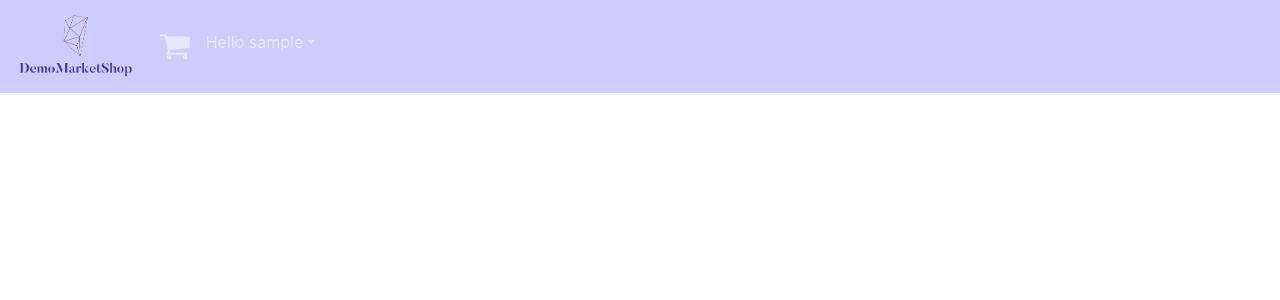
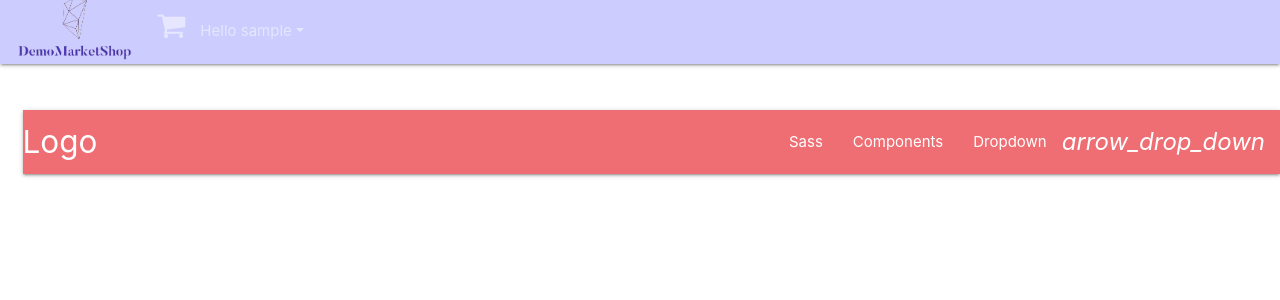
Before and after one commit to danmalmx/DemoMarketShop_final, an Angular app in the folder Angular/: page / in a window 1280 px wide. Shown: the top 300 px of the page. Built offline with nearby package versions, Linux system fonts and the light colour scheme; no server answers; sample sign-in values are in the browser's storage.

Commit message:
[WIP] refactor navbar (using materialize)

```diff
--- a/Angular/angular.json
+++ b/Angular/angular.json
@@ -25,13 +25,16 @@
             ],
             "styles": [
               "src/styles.css",
+              "node_modules/materialize-css/dist/css/materialize.min.css",
+              "node_modules/@mdi/font/css/materialdesignicons.min.css",
               "node_modules/bootstrap/dist/css/bootstrap.css",
               "node_modules/ngx-toastr/toastr.css"
             ],
             "scripts": [
               "node_modules/jquery/dist/jquery.min.js",
               "node_modules/popper.js/dist/umd/popper.min.js",
-              "node_modules/bootstrap/dist/js/bootstrap.min.js"
+              "node_modules/bootstrap/dist/js/bootstrap.min.js",
+              "node_modules/materialize-css/dist/js/materialize.min.js"
             ]
           },
           "configurations": {
--- a/Angular/package.json
+++ b/Angular/package.json
@@ -22,10 +22,12 @@
     "@angular/platform-browser-dynamic": "~8.2.0",
     "@angular/router": "~8.2.0",
     "@auth0/angular-jwt": "^3.0.0",
+    "@mdi/font": "^4.2.95",
     "@ng-bootstrap/ng-bootstrap": "^5.1.0",
     "angular2-jwt": "^0.2.3",
     "bootstrap": "^4.3.1",
     "jquery": "^3.4.1",
+    "ngx-materialize": "^6.1.3",
     "ngx-toastr": "^10.0.4",
     "popper.js": "^1.15.0",
     "rxjs": "~6.4.0",
--- a/Angular/src/app/bs-navbar/bs-navbar.component.css
+++ b/Angular/src/app/bs-navbar/bs-navbar.component.css
@@ -1,49 +1,8 @@
+.body {
+  margin-left: 2rem;
+}
 .navbar{
     color: #ccccff !important  ;
     background-color: #ccccff !important  ;
     cursor: pointer;
 }
-
-.sidenav {
-    height: 100%;
-    width: 0;
-    position: fixed;
-    z-index: 1;
-    top: 0;
-    left: 0;
-    background-color: #111;
-    overflow-x: hidden;
-    transition: 0.5s;
-    padding-top: 60px;
-  }
-
-  .sidenav a {
-    padding: 8px 8px 8px 32px;
-    text-decoration: none;
-    font-size: 25px;
-    color: #818181;
-    display: block;
-    transition: 0.3s;
-  }
-
-  .sidenav a:hover {
-    color: #f1f1f1;
-  }
-
-  .sidenav .closebtn {
-    position: absolute;
-    top: 0;
-    right: 25px;
-    font-size: 36px;
-    margin-left: 50px;
-  }
-
-  #main {
-    transition: margin-left .5s;
-    padding: 16px;
-  }
-
-  @media screen and (max-height: 450px) {
-    .sidenav {padding-top: 15px;}
-    .sidenav a {font-size: 18px;}
-  }
--- a/Angular/src/app/bs-navbar/bs-navbar.component.html
+++ b/Angular/src/app/bs-navbar/bs-navbar.component.html
@@ -1,50 +1,56 @@
- <!-- <nav class="navbar navbar-expand-md navbar-light bg-light fixed-top">
-    <a class="navbar-brand" routerLink="/products/products"> <img src="../../assets/img/DMS.png" alt="DMS"></a>
-    <button class="navbar-toggler" type="button" data-toggle="collapse" data-target="#navbarsExampleDefault"
-      aria-controls="navbarsExampleDefault" aria-expanded="false" aria-label="Toggle navigation">
-      <span class="navbar-toggler-icon"></span>
-    </button>
-
-    <div class="collapse navbar-collapse" id="navbarsExampleDefault">
-      <div class="navbar-nav mr-auto">
-        <li class="nav-item">
-          <a *ngIf="!service.isAdminLoggedIn()" class="nav-link" routerLink="/shopping-cart">Shopping Cart</a>
-        </li>
-
-        <ul ngbDropdown class="nav-item dropdown">
-          <a ngbDropdownToggle class="nav-link dropdown-toggle" id="dropdown01" data-toggle="dropdown"
-            aria-haspopup="true" aria-expanded="false" ng-controller="register"> Hello {{ username }}</a>
-          <div ngbDropdownMenu class="dropdown-menu" aria-labelledby="dropdown01">
-        <li *ngIf="!service.isLoggedIn()"><a class="dropdown-item" routerLink="/user/login">LogIn</a></li>
-        <li *ngIf="!service.isAdminLoggedIn()"><a class="dropdown-item" routerLink="/products/products">Products</a></li>
-        <li *ngIf="!service.isAdminLoggedIn()"><a class="dropdown-item" routerLink="/shopping-cart">Shopping list</a></li>
-        <li *ngIf="service.isAdminLoggedIn()"><a class="dropdown-item" routerLink="/admin/admin-orders">Admin - Orders</a>
-        </li>
-        <li *ngIf="service.isAdminLoggedIn()"><a class="dropdown-item" routerLink="/admin/admin-products">Admin
-            Products</a>
-        </li>
-        <li *ngIf="service.isLoggedIn()"><a class="dropdown-item" (click)="onLogout()" routerLink="/user/login">Logout</a>
-        </li>
-    </div>
-  </ul>
-  </div>
-    </div>
-  </nav> -->
-
-  <nav class="navbar navbar-expand-md navbar-dark bg-dark fixed-top">
+<!-- <nav nav class="navbar navbar-expand-md navbar-dark bg-dark fixed-top">
     <a class="navbar-brand" routerLink="/products/products"><img src="../../assets/img/DMS4.png" alt="DMS"></a>
     <button class="navbar-toggler" type="button" data-toggle="collapse" data-target="#navbarsExampleDefault" aria-controls="navbarsExampleDefault" aria-expanded="false" aria-label="Toggle navigation">
       <span class="navbar-toggler-icon"></span>
     </button>
+  </nav>
 
-    <div class="collapse navbar-collapse" id="navbarsExampleDefault">
-      <div class="navbar-nav">
-        <li class="nav-item">
+  <ul id="slide-out" class="sidenav">
+      <li><a href="#!">First Sidebar Link</a></li>
+      <li><a href="#!">Second Sidebar Link</a></li>
+      <li class="no-padding">
+        <ul class="collapsible collapsible-accordion">
+          <li>
+            <a class="collapsible-header">Dropdown<i class="material-icons">arrow_drop_down</i></a>
+            <div class="collapsible-body">
+              <ul>
+                <li><a href="#!">First</a></li>
+                <li><a href="#!">Second</a></li>
+                <li><a href="#!">Third</a></li>
+                <li><a href="#!">Fourth</a></li>
+              </ul>
+            </div>
+          </li>
+        </ul>
+      </li>
+    </ul>
+    <ul class="right hide-on-med-and-down">
+      <li><a href="#!">First Sidebar Link</a></li>
+      <li><a href="#!">Second Sidebar Link</a></li>
+      <li><a class="dropdown-trigger" href="#!" data-target="dropdown1">Dropdown<i class="material-icons right">arrow_drop_down</i></a></li>
+      <ul id='dropdown1' class='dropdown-content'>
+        <li><a href="#!">First</a></li>
+        <li><a href="#!">Second</a></li>
+        <li><a href="#!">Third</a></li>
+        <li><a href="#!">Fourth</a></li>
+      </ul>
+    </ul>
+    <a href="#" data-target="slide-out" class="sidenav-trigger"><i class="material-icons">menu</i></a>
+
+   -->
+<nav class="navbar navbar-expand-md navbar-dark bg-dark fixed-top right hide-on-med-and-down">
+
+  <div class="collapse navbar-collapse" id="navbarsExampleDefault">
+    <div class="navbar-nav">
+        <a class="navbar-brand right hide-on-med-and-down" routerLink="/products/products" id="nav-mobile"><img src="../../assets/img/DMS4.png" alt="DMS"></a>
+        <button class="navbar-toggler" type="button" data-toggle="collapse" data-target="#navbarsExampleDefault" aria-controls="navbarsExampleDefault" aria-expanded="false" aria-label="Toggle navigation">
+          <span class="navbar-toggler-icon"></span>
+        </button>
+        <li class="nav">
           <a *ngIf="!service.isAdminLoggedIn()" class="nav-link" routerLink="/shopping-cart"><i class="fa fa-shopping-cart fa-2x"></i></a>
         </li>
-
-          <li class="nav-item dropdown ml-auto">
-            <a class="nav-link dropdown-toggle" id="dropdown01" data-toggle="dropdown" aria-haspopup="true" aria-expanded="false">Hello {{username}}</a>
+        <ul id="nav-mobile" class="right hide-on-med-and-down">
+            <a class="right hide-on-med-and-down nav-link dropdown-toggle" id="dropdown01" data-toggle="dropdown" aria-haspopup="true" aria-expanded="false">Hello {{username}}</a>
           <div class="dropdown-menu dropdown-menu-right" aria-labelledby="dropdown01">
             <a *ngIf="!service.isLoggedIn()" class="dropdown-item" routerLink="/user/login">LogIn</a>
             <a *ngIf="!service.isAdminLoggedIn()" class="dropdown-item" routerLink="/products/products">Products</a>
@@ -54,7 +60,7 @@
           <div class="dropdown-divider"></div>
             <a *ngIf="service.isLoggedIn()" class="dropdown-item" (click)="onLogout()" routerLink="/user/login">Logout</a>
           </div>
-        </li>
+        </ul>
       </div>
     </div>
   </nav>
@@ -75,29 +81,42 @@
     </div>
     </li>
     </ul> -->
-<!--
-    <div id="mySidenav" class="sidenav">
-        <a href="javascript:void(0)" class="closebtn" onclick="closeNav()">&times;</a>
-        <a href="#">About</a>
-        <a href="#">Services</a>
-        <a href="#">Clients</a>
-        <a href="#">Contact</a>
-      </div>
 
-      <div id="main">
-        <span style="font-size:30px;cursor:pointer" onclick="openNav()">&#9776; open</span>
-      </div>
+<!-- <nav>
+  <div class="navbar-fixed ">
+    <a routerLink="/products/products" class="brand-logo"><img src="../../assets/img/DMS4.png" alt="DMS"></a>
+    <ul id="nav-mobile" class="right hide-on-med-and-down">
+        <ul id="dropdown2" class="dropdown-content">
+            <li><a *ngIf="!service.isLoggedIn()" class="dropdown-item" routerLink="/user/login">LogIn</a></li>
+            <li><a *ngIf="!service.isAdminLoggedIn()" routerLink="/products/products">Products</a></li>
+            <li><a *ngIf="service.isAdminLoggedIn()" routerLink="/admin/admin-orders">Admin Orders</a></li>
+            <li><a *ngIf="service.isAdminLoggedIn()" routerLink="/admin/admin-products">Admin Products</a></li>
+            <li><a *ngIf="!service.isAdminLoggedIn()" routerLink="/products/products">Products</a></li>
+            <li><a *ngIf="service.isLoggedIn()" (click)="onLogout()" routerLink="/user/login">Logout</a></li>
+            <li><a class="dropdown-trigger" href="#!" data-target="dropdown1">Dropdown<i class="material-icons right">arrow_drop_down</i></a></li>
 
-    <script>
-function openNav() {
-  document.getElementById("mySidenav").style.width = "250px";
-  document.getElementById("main").style.marginLeft = "250px";
-  document.body.style.backgroundColor = "rgba(0,0,0,0.4)";
-}
 
-function closeNav() {
-  document.getElementById("mySidenav").style.width = "0";
-  document.getElementById("main").style.marginLeft= "0";
-  document.body.style.backgroundColor = "white";
-}
-</script> -->
+          </ul>
+          <a class="btn dropdown-trigger" href="#!" data-target="dropdown2">Dropdown<i class="material-icons right">arrow_drop_down</i></a>
+
+    </ul>
+  </div>
+</nav> -->
+
+<ul id="dropdown1" class="dropdown-content">
+    <li><a href="#!">one</a></li>
+    <li><a href="#!">two</a></li>
+    <li class="divider"></li>
+    <li><a href="#!">three</a></li>
+  </ul>
+  <nav>
+    <div class="nav-wrapper">
+      <a href="#!" class="brand-logo">Logo</a>
+      <ul class="right hide-on-med-and-down">
+        <li><a href="sass.html">Sass</a></li>
+        <li><a href="badges.html">Components</a></li>
+        <!-- Dropdown Trigger -->
+        <li><a class="dropdown-trigger" href="#!" data-target="dropdown1">Dropdown<i class="material-icons right">arrow_drop_down</i></a></li>
+      </ul>
+    </div>
+  </nav>
--- a/Angular/src/app/shared/user.service.ts
+++ b/Angular/src/app/shared/user.service.ts
@@ -93,7 +93,7 @@ export class UserService {
 public connectServer() {
     this.http.get(this.rootUrl + '/UserProfile')
       .subscribe(
-        data => sessionStorage.setItem('UserName', data.UserName),
+        data => data,
         err => console.log('err')
         );
   }
--- a/Angular/tsconfig.json
+++ b/Angular/tsconfig.json
@@ -12,7 +12,8 @@
     "importHelpers": true,
     "target": "es2015",
     "typeRoots": [
-      "node_modules/@types"
+      "node_modules/@types",
+      "materialize-css"
     ],
     "lib": [
       "es2018",
```
Also changed, not shown: 3 other files (tests, documents, lock files or other folders).
